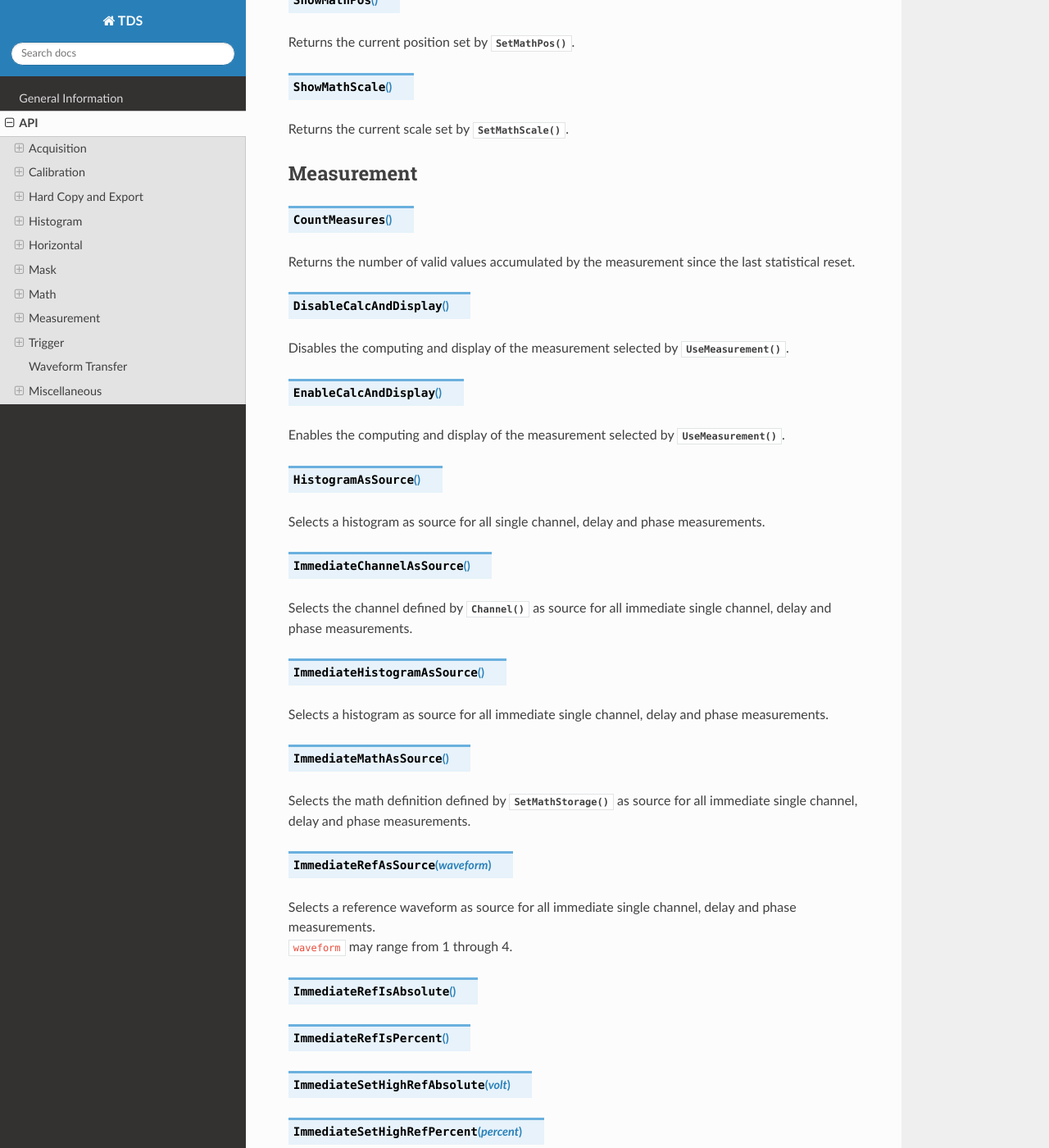
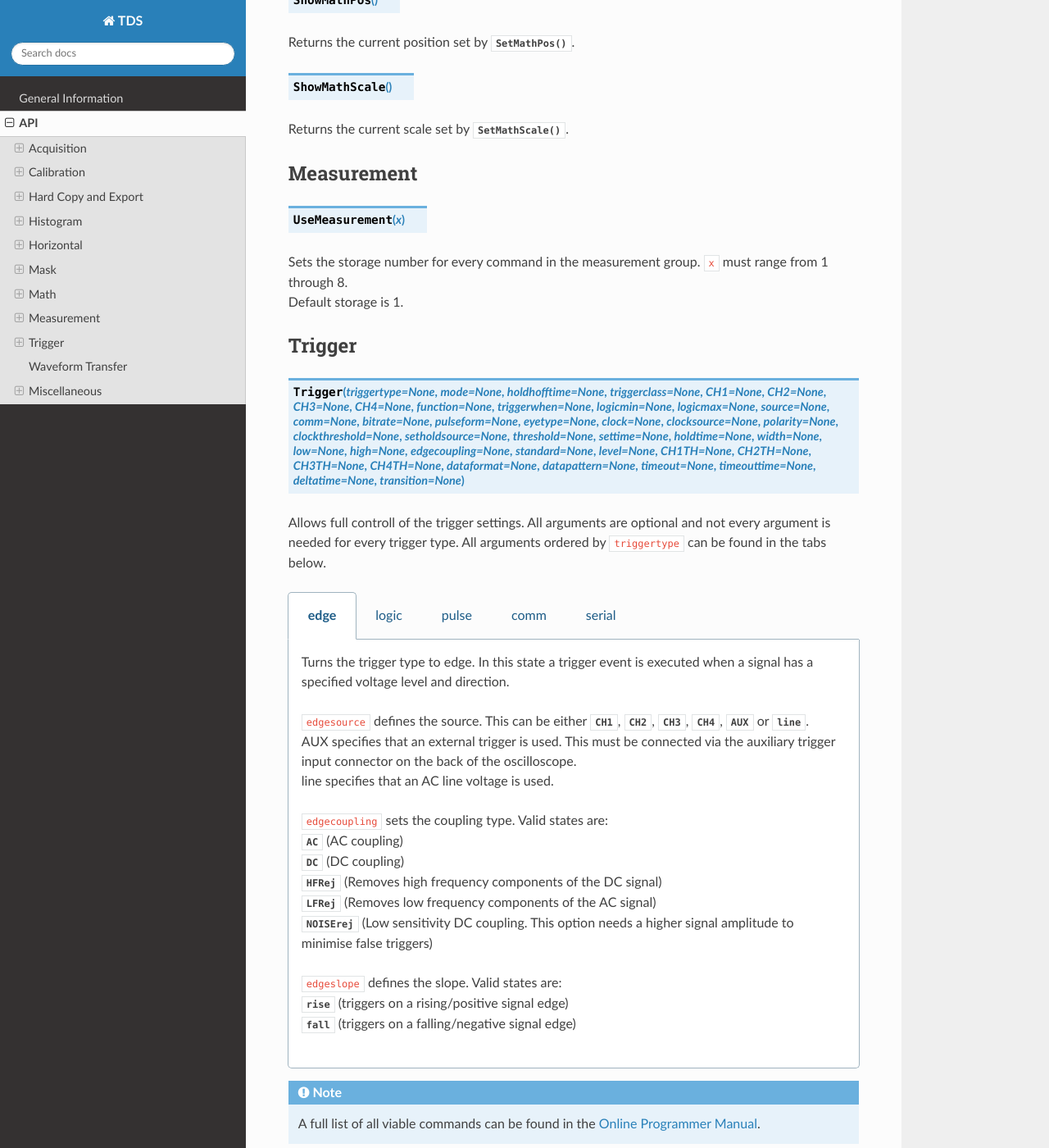
Before and after one commit to NeleWandel/TDS, a Sphinx documentation site: the page built from docs/source/API.rst, in a window 1280 px wide and 1400 px high, scrolled down 10109 px. Shown: the whole window at 82% size. Built offline with Sphinx 7.4.7 and the Read the Docs theme 2.0.0, drawn with Linux system fonts in a browser that asks for light colours; pages that are not in the unit, such as notebooks, are missing from menus; some of the changed text lies outside the part shown.

```diff
--- a/docs/source/API.rst
+++ b/docs/source/API.rst
@@ -252,64 +252,10 @@ Math
 
 Measurement
 -----------
-.. method:: CountMeasures()
-| Returns the number of valid values accumulated by the measurement since the last statistical reset.
-.. method:: DisableCalcAndDisplay()
-| Disables the computing and display of the measurement selected by :meth:`UseMeasurement`.
-.. method:: EnableCalcAndDisplay()
-| Enables the computing and display of the measurement selected by :meth:`UseMeasurement`.
-.. method:: HistogramAsSource()
-| Selects a histogram as source for all single channel, delay and phase measurements.
-.. method:: ImmediateChannelAsSource()
-| Selects the channel defined by :meth:`Channel` as source for all immediate single channel, delay and phase measurements.
-.. method:: ImmediateHistogramAsSource()
-| Selects a histogram as source for all immediate single channel, delay and phase measurements.
-.. method:: ImmediateMathAsSource()
-| Selects the math definition defined by :meth:`SetMathStorage` as source for all immediate single channel, delay and phase measurements.
-.. method:: ImmediateRefAsSource(waveform)
-| Selects a reference waveform as source for all immediate single channel, delay and phase measurements.
-| ``waveform`` may range from 1 through 4.
-.. method:: ImmediateRefIsAbsolute()
-.. method:: ImmediateRefIsPercent()
-.. method:: ImmediateSetHighRefAbsolute(volt)
-.. method:: ImmediateSetHighRefPercent(percent)
-.. method:: ImmediateSetLowRefAbsolute(volt)
-.. method:: ImmediateSetLowRefPercent(percent)
-.. method:: ImmediateSetMidRefAbsolute(volt)
-.. method:: ImmediateSetMidRefPercent(percent)
-.. method:: ImmediateUnit()
-.. method:: ImmediateValue()
-.. method:: MathAsSource()
-.. method:: Maximum()
-.. method:: Mean()
-.. method:: MeasDealayEdge2(edge)
-.. method:: MeasDelayDirect(direction)
-.. method:: MeasDelayEdge1(edge)
-.. method:: MeasImmediateDelayDirect(direction)
-.. method:: MeasImmediateDelayEdge(edge)
-.. method:: MeasImmediateDelayEdge2(edge)
-.. method:: Minimum()
-.. method:: RefAsSource(waveform)
-.. method:: RefIsAbsolute()
-.. method:: RefIsPercent()
-.. method:: ResetStatistics()
-.. method:: ShowAllMeasPara()
-.. method:: ShowImmediateMeasPara()
-.. method:: ShowMeasurementPara(x)
-.. method:: SetHighRefAbsolute(volt)
-.. method:: SetHighRefPercent(percent)
-.. method:: SetImmediateMeasType(argument)
-.. method:: SetLowRefAbsolute(volt)
-.. method:: SetLowRefPercent(percent)
-.. method:: SetMeasType()
-.. method:: SetMidRefAbsolute(volt)
-.. method:: SetMidRefPercent(percent)
-.. method:: StanDeviation()
-.. method:: Unit()
+
 .. method:: UseMeasurement(x)
 | Sets the storage number for every command in the measurement group. ``x`` must range from 1 through 8.
 | Default storage is 1.
-.. method:: Value()
 
 Trigger
 -------
@@ -317,6 +263,24 @@ Trigger
 
 | Allows full controll of the trigger settings. All arguments are optional and not every argument is needed for every trigger type. All arguments ordered by ``triggertype`` can be found in the tabs below.
 .. tabs::
+   .. tab:: edge
+
+      | Turns the trigger type to edge. In this state a trigger event is executed when a signal has a specified voltage level and direction.
+      |
+      | ``edgesource`` defines the source. This can be either :const:`CH1`, :const:`CH2`, :const:`CH3`, :const:`CH4`, :const:`AUX` or :const:`line`.
+      | AUX specifies that an external trigger is used. This must be connected via the auxiliary trigger input connector on the back of the oscilloscope.
+      | line specifies that an AC line voltage is used.
+      |
+      | ``edgecoupling`` sets the coupling type. Valid states are:
+      | :const:`AC` (AC coupling)
+      | :const:`DC` (DC coupling)
+      | :const:`HFRej` (Removes high frequency components of the DC signal)
+      | :const:`LFRej` (Removes low frequency components of the AC signal)
+      | :const:`NOISErej` (Low sensitivity DC coupling. This option needs a higher signal amplitude to minimise false triggers)
+      |
+      | ``edgeslope`` defines the slope. Valid states are:
+      | :const:`rise` (triggers on a rising/positive signal edge)
+      | :const:`fall` (triggers on a falling/negative signal edge)
    .. tab:: logic
 
       | Turns the trigger type to logic. In this state the oscilloscope starts a trigger event in case a defined logical situation occurs.
@@ -367,20 +331,29 @@ Trigger
             |
             | ``holdtime`` in seconds, specifies the hold time for sethold violation triggering.
 
+   .. tab:: pulse
 
-   .. tab:: communication
+      | Turns the trigger type to pulse. In this state a trigger event is executed when a specified pulse is found.
+      |
+      |
+   .. tab:: comm
 
-      | test
-   .. tab:: edge
+      | Turns the trigger type to communitcation. In this state a trigger events is executed when a defined communication signal is found.
+      |
+      | ``comm`` defines the communication type. Valid states are:
+      | :const:`CMI`
+      | :const:`AMI`
+      | :const:`HDB3`
+      | :const:`B3ZS`
+      | :const:`B6ZS`
+      | :const:`B8ZS`
+      |
+      | ``source`` defines the channel that shall be used as communication source. It must be eihter :const:`1`, :const:`2`, :const:`3` or :const:`4`.
 
-      | hbas
    .. tab:: serial
 
-      | hola
-   .. tab:: pulse
+      | Turns the trigger type to serial. In this state a trigger event is executed when NRZ-encoded data providing a 32-bit serial word is found.
 
-      | kjasföskldsf.
-      | jisaefioeslf
 .. note:: A full list of all viable commands can be found in the `Online Programmer Manual <https://download.tek.com/manual/PHP014070web.pdf>`_.
 
 --------
```
